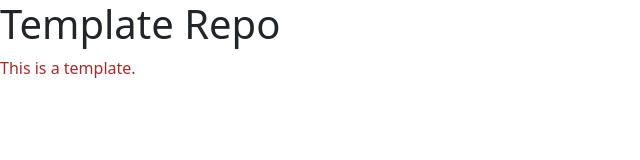
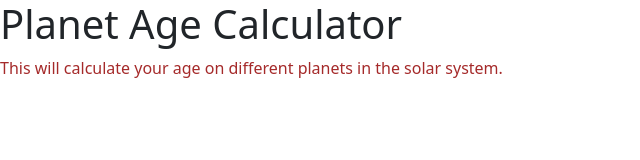
Before and after one commit to kirstenalexissmith/planet-age, a website built with webpack: page src/index.html in a window 1280 px wide. Shown: the whole page, without its empty margins (0-640 px from the left). Built offline with nearby package versions, Linux system fonts and the light colour scheme.

Commit message:
add text about app

```diff
--- a/src/index.html
+++ b/src/index.html
@@ -4,12 +4,12 @@
 <head>
   <meta charset="UTF-8">
   <meta name="viewport" content="width=device-width, initial-scale=1.0">
-  <title>Template Repo</title>
+  <title>Planet Age</title>
 </head>
 
 <body>
-  <h1>Template Repo</h1>
-  <p>This is a template.</p>
+  <h1>Planet Age Calculator</h1>
+  <p>This will calculate your age on different planets in the solar system.</p>
 </body>
 
 </html>
```
